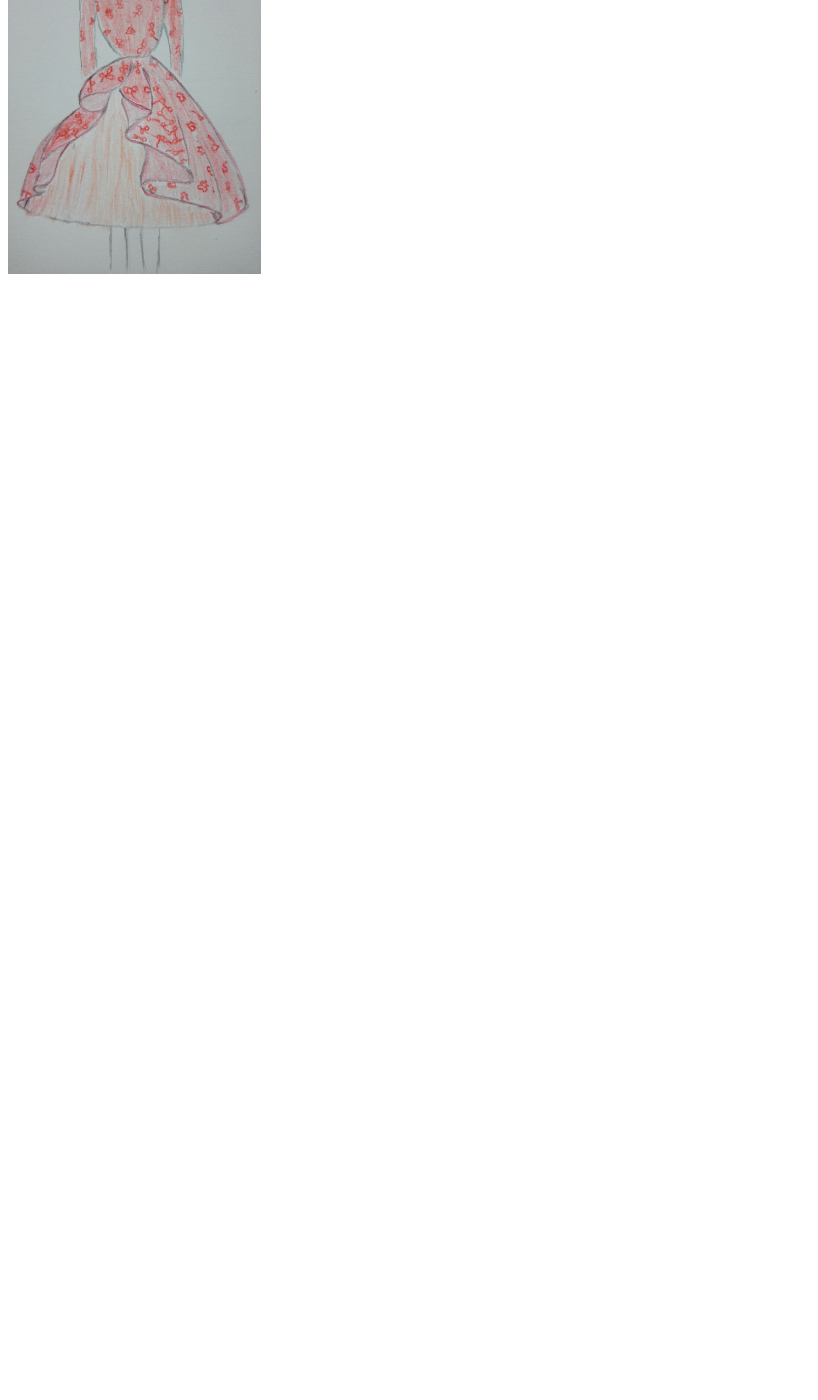
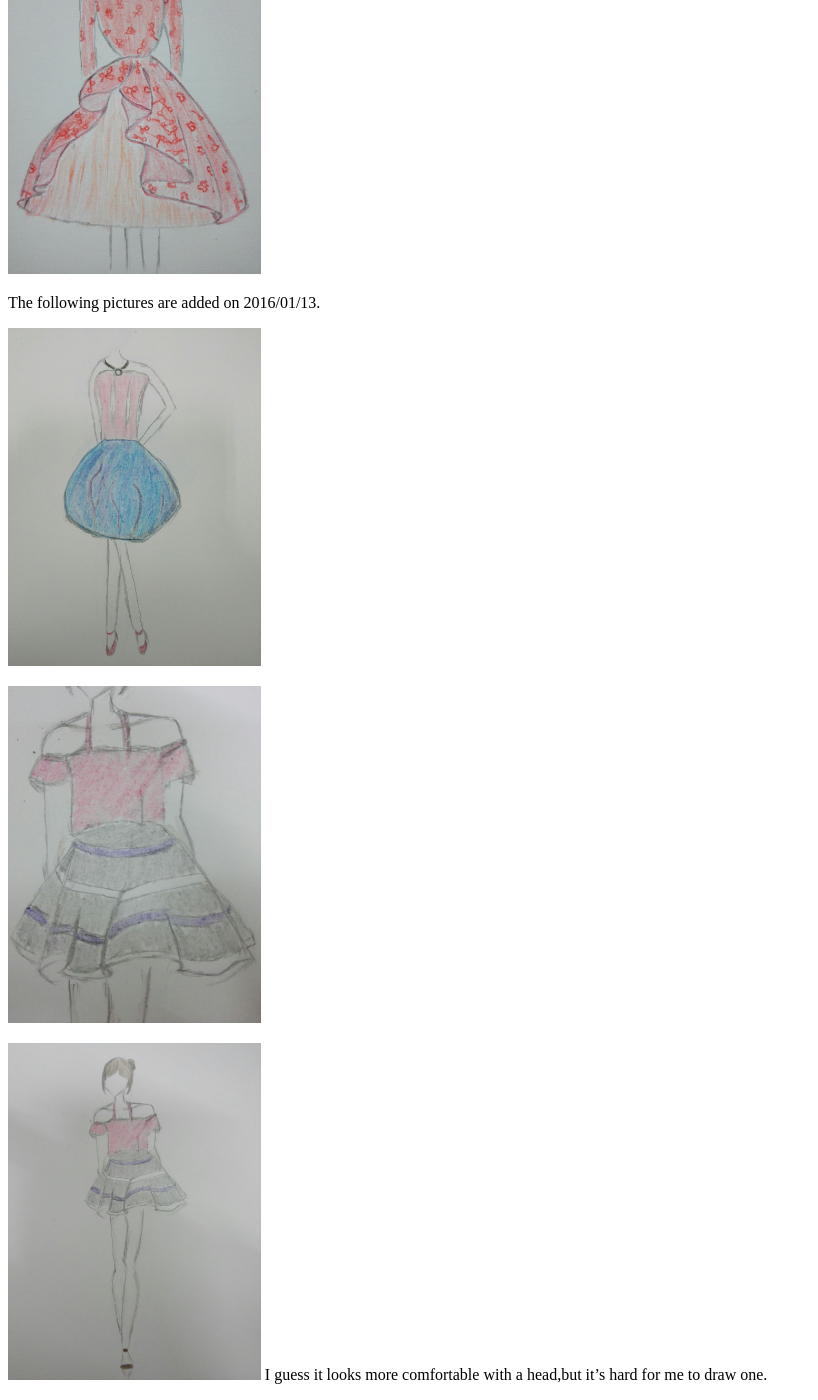
Before and after one commit to CynthiaNC/cynthianc.github.com, a Jekyll site: the page built from _posts/2016-01-08-draw.md, in a window 1280 px wide and 1400 px high, scrolled down 2299 px. Shown: the whole window, without its empty margins (0-818 px from the left). Built offline with Jekyll 4.4.1, drawn with Linux system fonts in a browser that asks for light colours; before the commit the page ends 2593 px from its top, so only the background shows below that.

Commit message:
added pics with 2016-01-08-draw,added 2016-01-13 article

```diff
--- a/_posts/2016-01-08-draw.md
+++ b/_posts/2016-01-08-draw.md
@@ -26,3 +26,12 @@ categories: life drawing
   ![Normal Wedding dress](/images/pic4.jpg)
 
   ![red China dress](/images/pic5.jpg)
+
+  The following pictures are added on 2016/01/13.
+
+  ![fashion clothes](/images/pic9.jpg)
+
+  ![fashion clothes](/images/pic10.jpg)
+
+  ![fashion clothes](/images/pic11.jpg)
+  I guess it looks more comfortable with a head,but it's hard for me to draw one.
```
Also changed, not shown: _posts/2016-01-13-myFavoriteGirl.md (added, +20 -0 lines), images/pic10.jpg (added), images/pic11.jpg (added), images/pic12.png (added), images/pic13.jpg (added), images/pic14.png (added), images/pic9.jpg (added).
